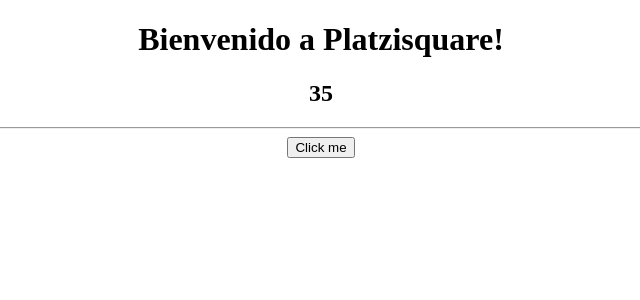
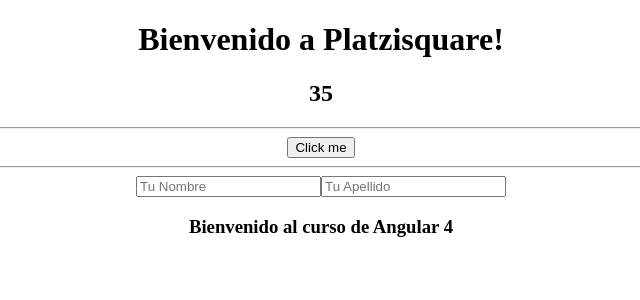
Before and after one commit to thomasnrg/Platzisquare, an Angular app: page / in a window 1280 px wide. Shown: the top 300 px of the page, without its empty margins (319-959 px from the left). Built offline with nearby package versions, Linux system fonts and the light colour scheme.

Commit message:
Data binding - Two way data binding

```diff
--- a/src/app/app.component.html
+++ b/src/app/app.component.html
@@ -6,5 +6,10 @@
   <h2> {{ a + b }} </h2>
   <hr>
   <button [disabled]="!listo" (click)="hacerAlgo()" >Click me</button>
-
+  <hr>
+  <input type="text" placeholder="Tu Nombre" [(ngModel)]="nombre">
+  <input type="text" placeholder="Tu Apellido" [(ngModel)]="apellido">
+  <br>
+  <h3>Bienvenido al curso de Angular 4 <br></h3>
+  <h2>{{ nombre }} {{apellido}}</h2>
 </div>
--- a/src/app/app.component.ts
+++ b/src/app/app.component.ts
@@ -10,6 +10,8 @@
   a = 10;
   b = 25;
   listo = false;
+  nombre:string = '';
+  apellido:string = '';
 
   constructor() {
     setTimeout(() => {
@@ -18,6 +20,6 @@
   }
 
   hacerAlgo() {
-    alert('hiciste click')
+    alert(`Bienvenido ${this.nombre} ${this.apellido}`)
   }
 }
--- a/src/app/app.module.ts
+++ b/src/app/app.module.ts
@@ -3,14 +3,15 @@
 
 
 import { AppComponent } from './app.component';
-
+import { FormsModule } from '@angular/forms'
 
 @NgModule({
   declarations: [
     AppComponent
   ],
   imports: [
-    BrowserModule
+    BrowserModule,
+    FormsModule
   ],
   providers: [],
   bootstrap: [AppComponent]
```
